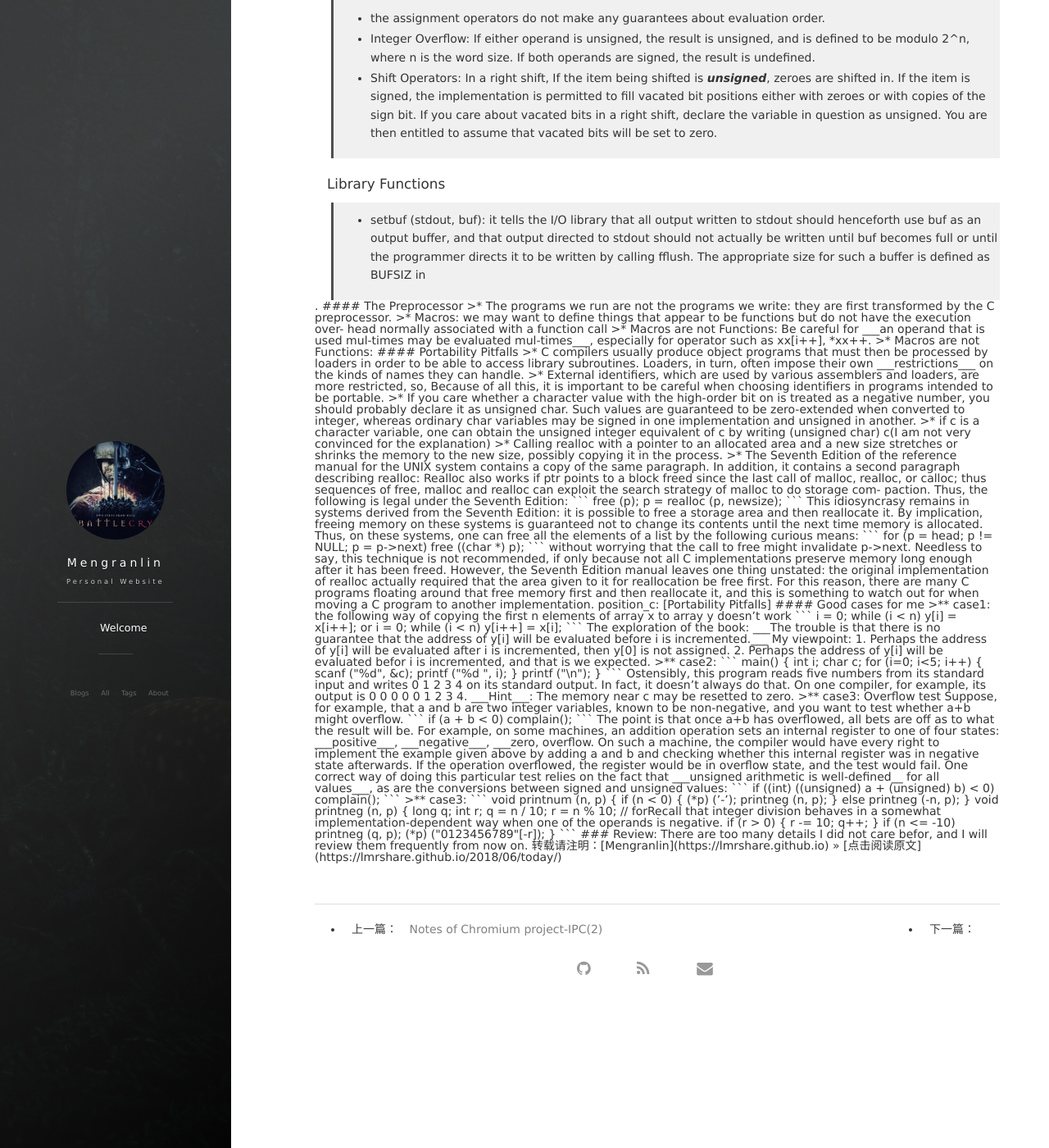
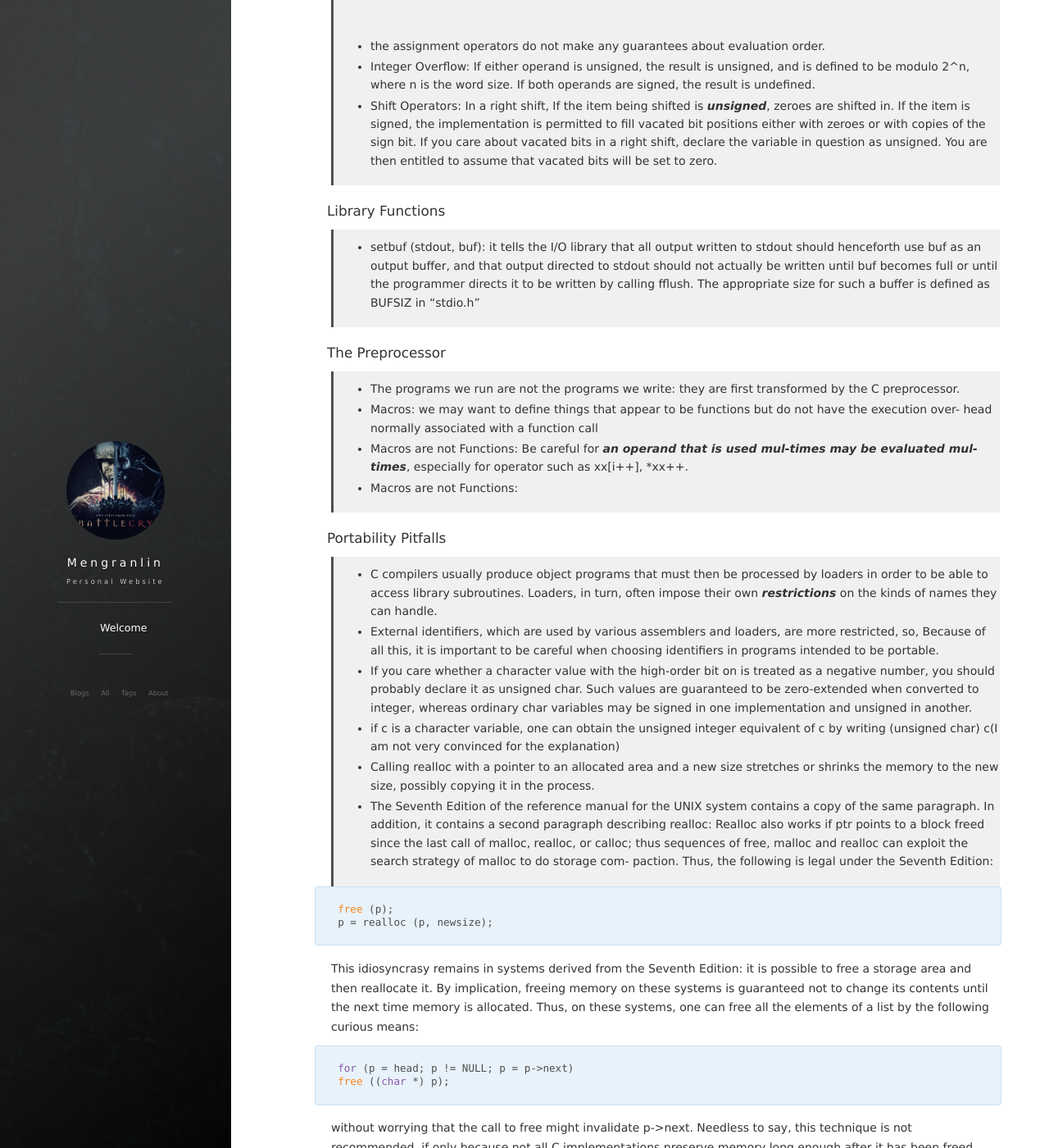
Before and after one commit to lmrshare/lmrshare.github.io, a Jekyll site: the page built from _posts/2018-08-11-C-traps-and-pitfalls.md, in a window 1280 px wide and 1400 px high, scrolled down 1345 px. Shown: the whole window at 82% size. Built offline with Jekyll 4.4.1, drawn with Linux system fonts in a browser that asks for light colours; nearby versions of some CDN libraries; our own code applies the rules of GitHub Pages for plain Markdown files; comment, search, counter and statistics services are not loaded; some of the changed text lies outside the part shown.

Commit message:
modify computer basises

```diff
--- a/_posts/2018-08-11-C-traps-and-pitfalls.md
+++ b/_posts/2018-08-11-C-traps-and-pitfalls.md
@@ -1,6 +1,6 @@
 ---
 layout: post
-title: "Notes of C traps and pitfalls
+title: "Notes of C traps and pitfalls"
 date: 2018-08-11
 description: "Notes about C traps and pitfalls."
 tag: Computer Basises
@@ -60,7 +60,7 @@
 >* setbuf (stdout, buf): it tells the I/O library that all output written to stdout should henceforth use buf as an output buffer, and that
 output directed to stdout should not actually be written until buf becomes full or until the programmer
 directs it to be written by calling fflush. The appropriate size for such a buffer is defined as BUFSIZ in
-<stdio.h>.
+"stdio.h"
 
 #### The Preprocessor
 
@@ -220,4 +220,6 @@
 
 There are too many details I did not care befor, and I will review them frequently from now on.
 
+<br>
+
 转载请注明：[Mengranlin](https://lmrshare.github.io) » [点击阅读原文](https://lmrshare.github.io/2018/06/today/)
```
Also changed, not shown: _posts/2018-08-11-Effective-CPP.md (+3 -1 lines).
